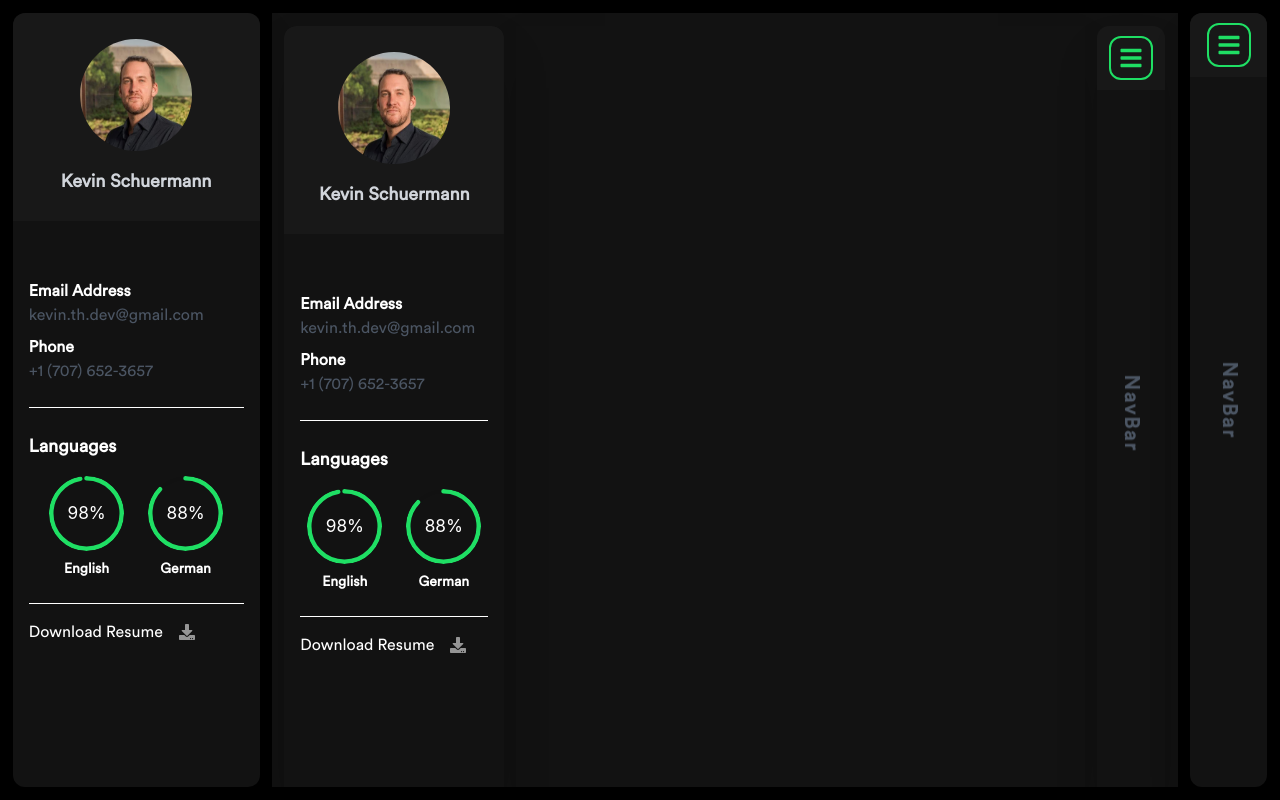
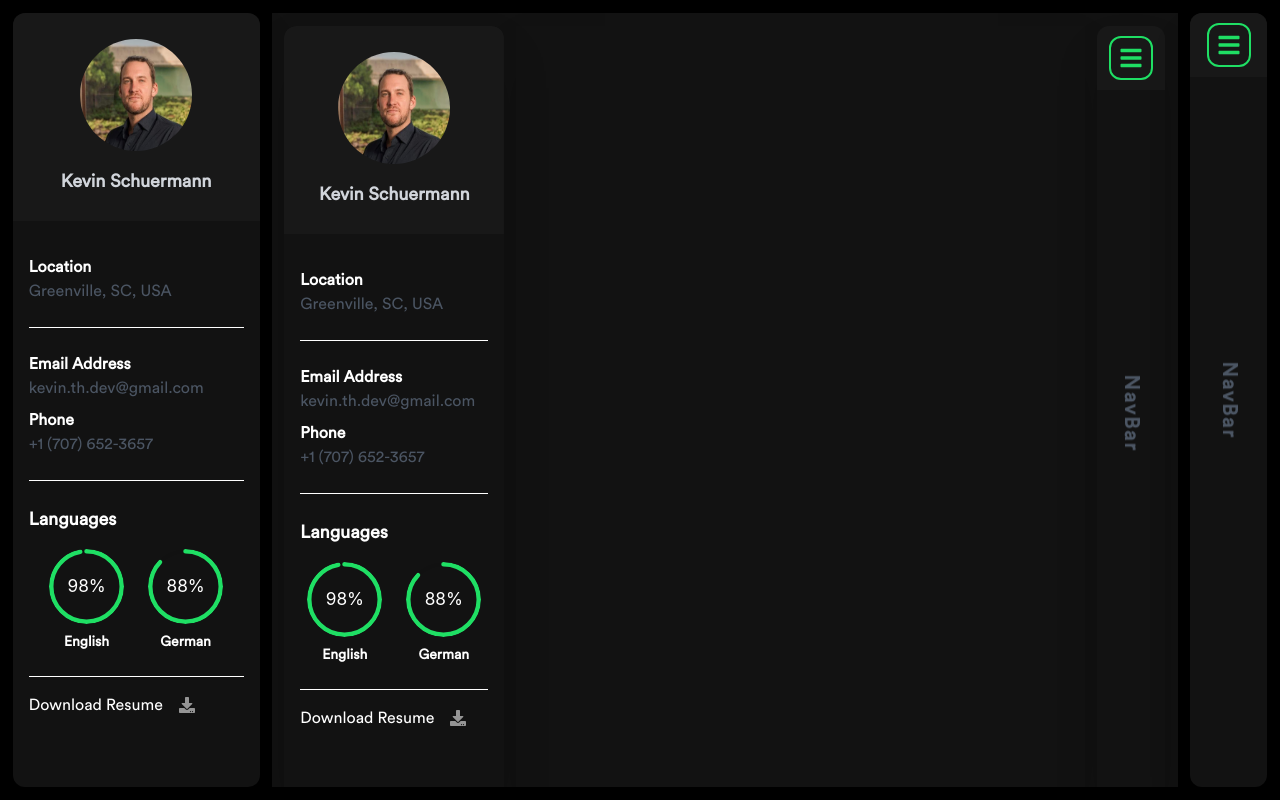
Before and after one commit to stackmaster92/kevin-schuermann-portfolio, a Next.js app: page /layout in a window 1280 px wide. Built offline with nearby package versions, Linux system fonts and the light colour scheme.

Commit message:
update portfolio websites

```diff
--- a/components/Common/Intro/Location.jsx
+++ b/components/Common/Intro/Location.jsx
@@ -4,10 +4,10 @@ import { getObjectKeys } from "../../../utils/utils";
 const Location = () => {
   const keys = getObjectKeys(DETAILS);
   return (
-    <div className="flex flex-col space-y-1">
+    <div className="flex flex-col space-y-2">
       {keys.map((key, index) => {
         return (
-          <div key={index} className="flex items-center justify-between">
+          <div className="flex flex-col">
             <span className="text-Snow text-base font-bold">{key}</span>
             <span className="text-base text-gray-600">{DETAILS[key]}</span>
           </div>
--- a/components/Common/Intro/index.jsx
+++ b/components/Common/Intro/index.jsx
@@ -41,11 +41,9 @@ const Intro = () => {
 
       {/* middle components */}
       <div className="beech z-20 flex flex-col overflow-y-scroll pt-48 top-20 space-y-6 divide-y divide-white overflow-x-hidden no-scrollbar px-4">
-        {/* <Location /> */}
+        <Location />
         <Contact />
         <Languages />
-        {/* <Skills />
-        <Tools /> */}
         <Download icon={<FaDownload />} />
       </div>
     </div>
--- a/constants/constants.js
+++ b/constants/constants.js
@@ -3,9 +3,7 @@ export const NAME = "Kevin Schuermann";
 export const DESIGNATION = `Senior Software Engineer | AI/ML Specialist | Effective Communicator`;
 
 export const DETAILS = {
-  Residence: "Germany",
-  City: "Berlin",
-  Age: "23",
+  Location: "Greenville, SC, USA",
 };
 
 export const MAIN_SKILL_LIST = [
@@ -161,7 +159,6 @@ export const TECH_STACK = [
 export const CONTACTS = {
   EMAIL: "kevin.th.dev@gmail.com",
   PHONE: "+1 (707) 652-3657",
-  // PHONE: "+1 (864) 365-5881",
 };
 export const SOCIAL_LINKS = {
   GITHUB: "https://github.com/kevin",
--- a/pages/api/portfolio.js
+++ b/pages/api/portfolio.js
@@ -157,7 +157,7 @@ const portfolio = [
     id: 10,
     projectName: "Internal Management Platform",
     url: "#",
-    image: "projects/internal-platform.png",
+    image: "images/logo.png",
     projectDetail:
       "Engineered an internal management system for HR and operations including modules for shift scheduling, media editing, playlist handling, and user role management. Built with React, Tailwind CSS, and Node.js, and integrated with REST APIs and MongoDB. Employed Docker Compose for container orchestration and AWS EC2 for deployment.",
     technologiesUsed: [
@@ -176,7 +176,7 @@ const portfolio = [
     id: 11,
     projectName: "Veteran Job Assistance Chatbot",
     url: "#",
-    image: "projects/veteran-chatbot.png",
+    image: "images/logo.png",
     projectDetail:
       "Developed a multilingual chatbot system for American Veterans Resource Group using Django, PyTorch, and OpenAI API. Integrated Google Translate, speech-to-text, and text-to-speech features to ensure accessibility. Implemented vector search and RAG (retrieval-augmented generation) for intelligent response generation.",
     technologiesUsed: [
@@ -194,7 +194,7 @@ const portfolio = [
     id: 12,
     projectName: "Blockchain Wallet & Token Platform",
     url: "#",
-    image: "projects/blockchain-wallet.png",
+    image: "images/logo.png",
     projectDetail:
       "Built a secure blockchain wallet interface and token management system using Web3.js, Solidity, and Ether.js. Implemented wallet integration, smart contract interaction, and transaction history tracking. UI built with React and Wagmi for seamless Web3 onboarding.",
     technologiesUsed: [
```
Also changed, not shown: components/Common/Intro/ProgressBar.jsx (deleted, +0 -74 lines).
